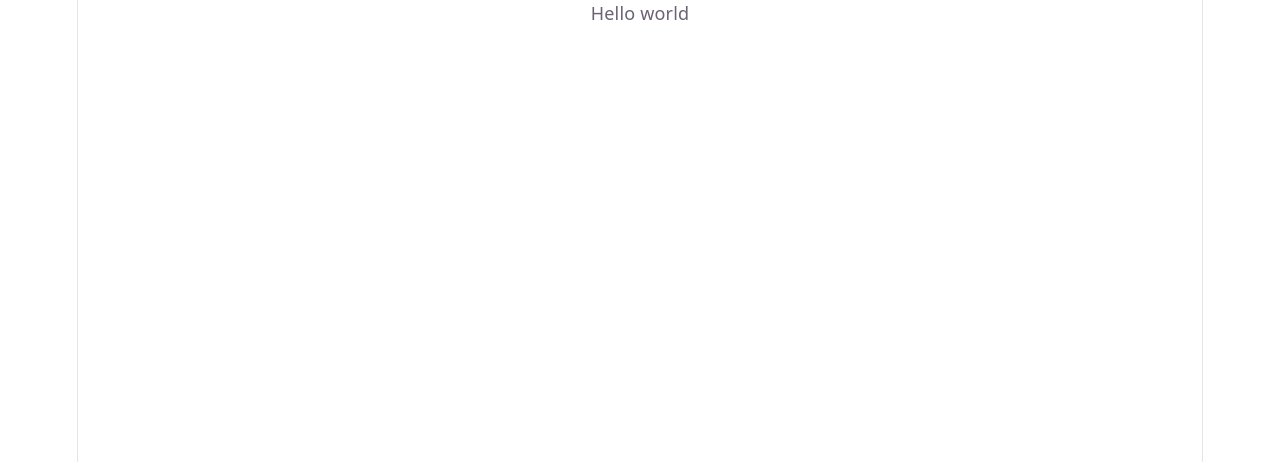
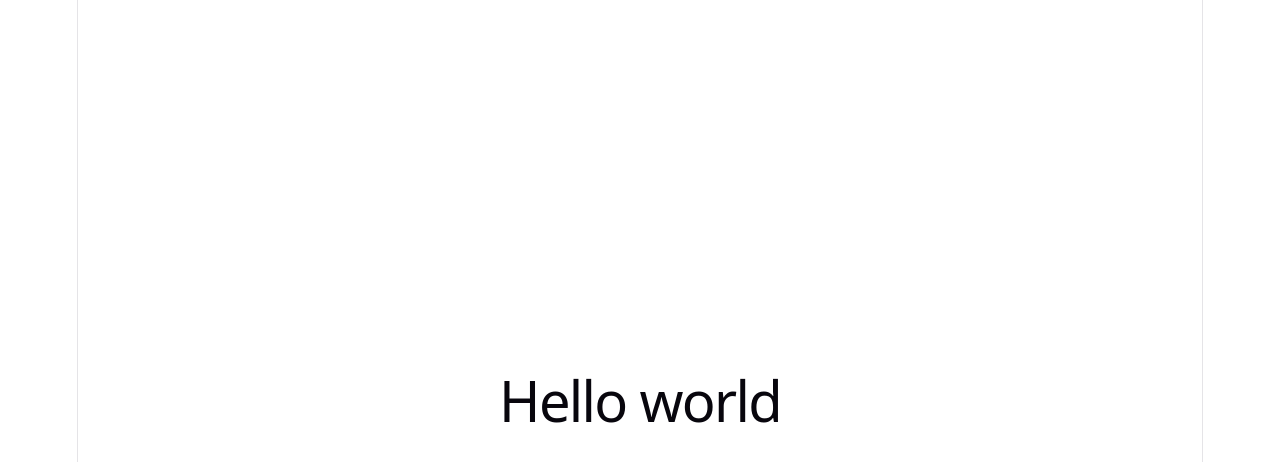
Before and after one commit to A-karkaih/framer-motion-learning, a React (Vite) app: page / in a window 1280 px wide. Shown: the top 462 px of the page. Built offline with nearby package versions, Linux system fonts and the light colour scheme.

Commit message:
Position & Movement

```diff
--- a/src/App.jsx
+++ b/src/App.jsx
@@ -1,4 +1,29 @@
-import "./App.css";
+import { motion } from "motion/react";
 export default function App() {
-  return <>Hello world</>;
+  return (
+    <div
+      style={{
+        width: "100%",
+        height: "100vh",
+        display: "flex",
+        justifyContent: "center",
+        alignItems: "center",
+      }}
+    >
+      <motion.div
+        style={{ textAlign: "center" }}
+        initial={{
+          opacity: 0,
+          y: 300,
+        }}
+        animate={{
+          opacity: 1,
+          y: 0,
+        }}
+        transition={{ duration: 2, ease: "easeInOut" }}
+      >
+        <motion.h1>Hello world </motion.h1>
+      </motion.div>
+    </div>
+  );
 }
```
